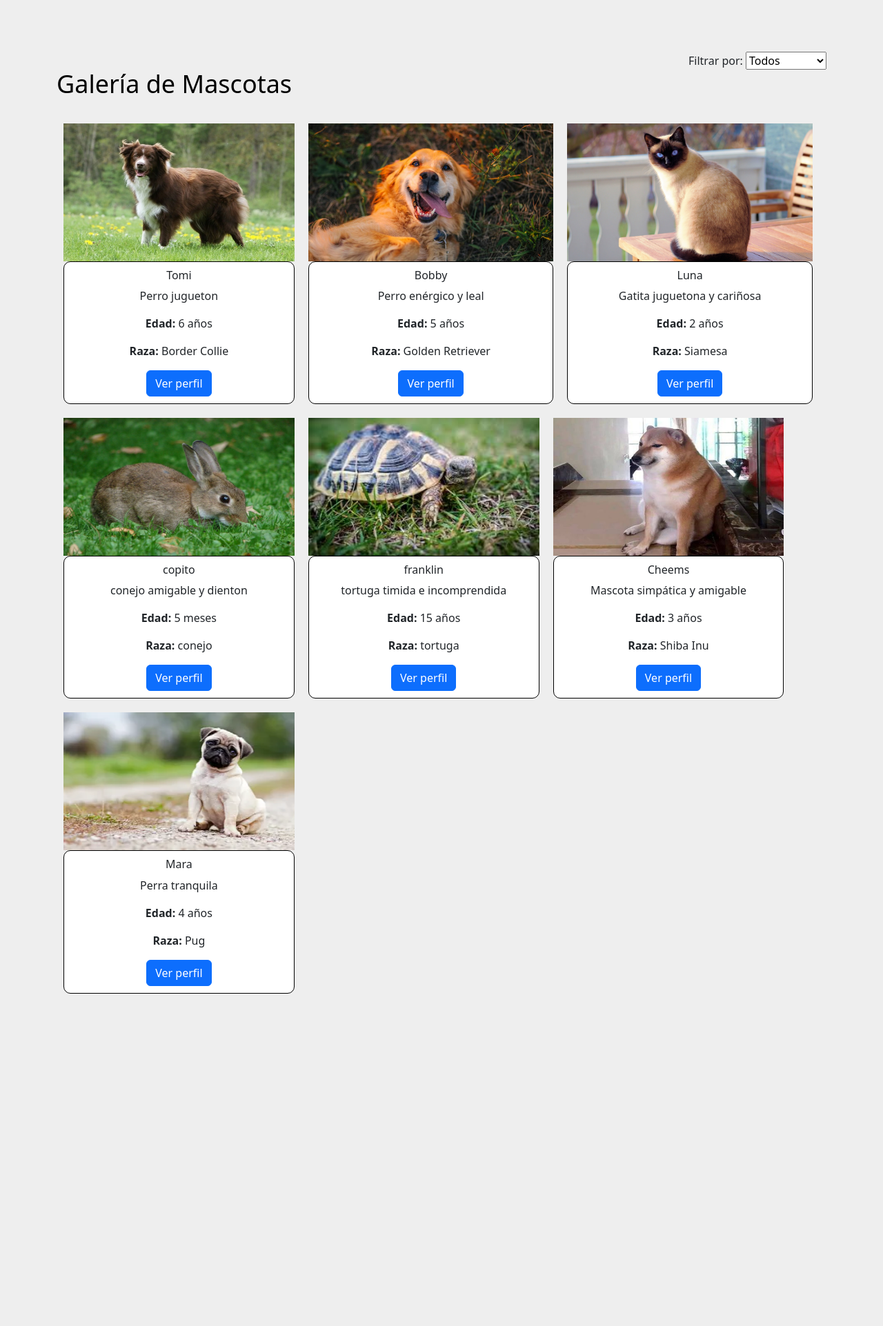
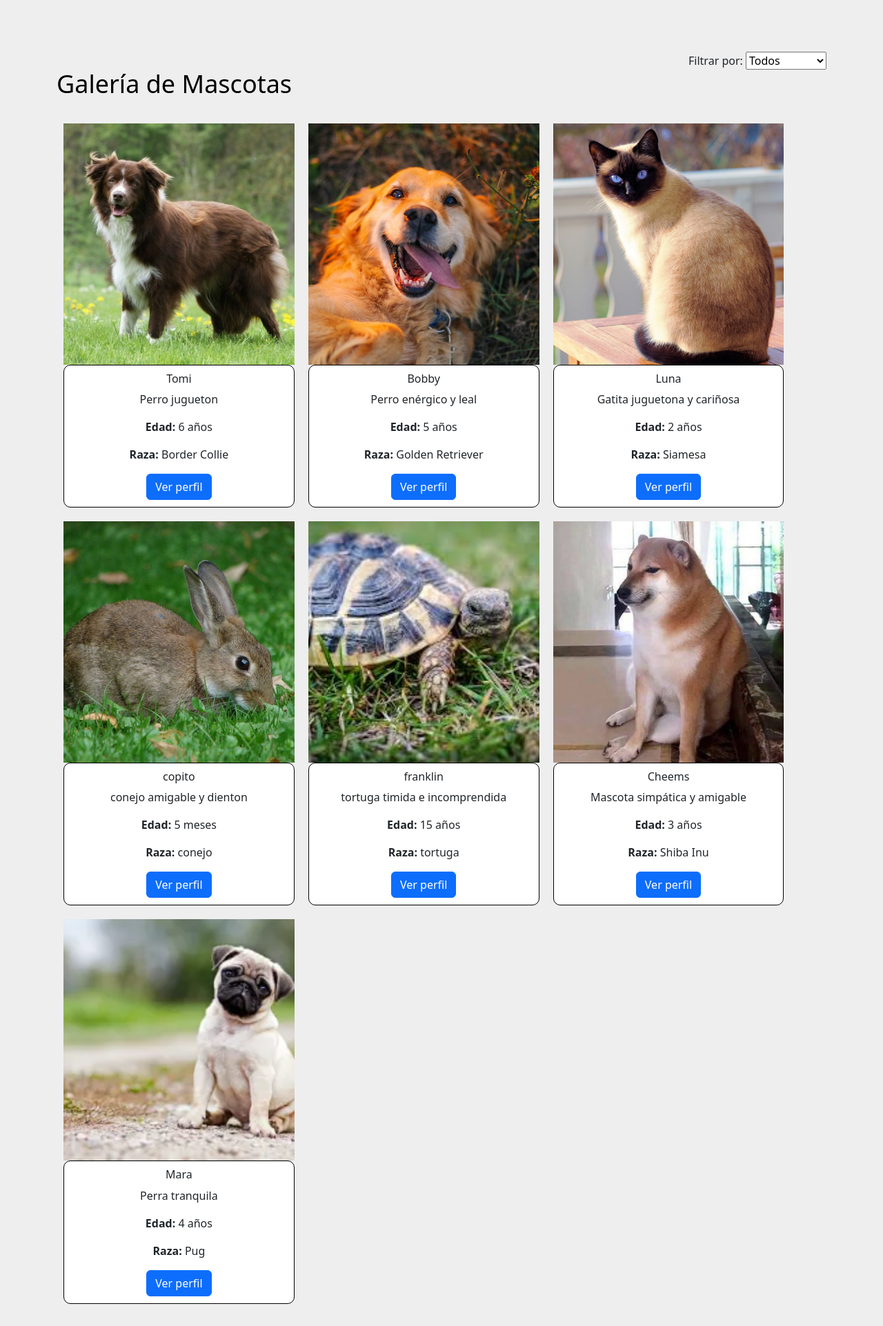
Before and after one commit to 7URKO0/Michilines, a Flask app: page /galeria in a window 1280 px wide. Shown: the top 1923 px of the page at 69% size. Before the commit the page ends 1441 px from the top, so only its background shows below. Run offline with Flask 3, Linux system fonts and the light colour scheme; some libraries are stand-ins or nearby versions.

Commit message:
ajuste de imagenes

```diff
--- a/static/css/galeria.css
+++ b/static/css/galeria.css
@@ -25,9 +25,12 @@
 }
 
 .img_box img {
-  height: 200px;
+  width: 100%;
+  height: 350px;
+  object-fit: cover;
   overflow: hidden;
 }
+
 
 .detail_box {
   text-align: center;
```
